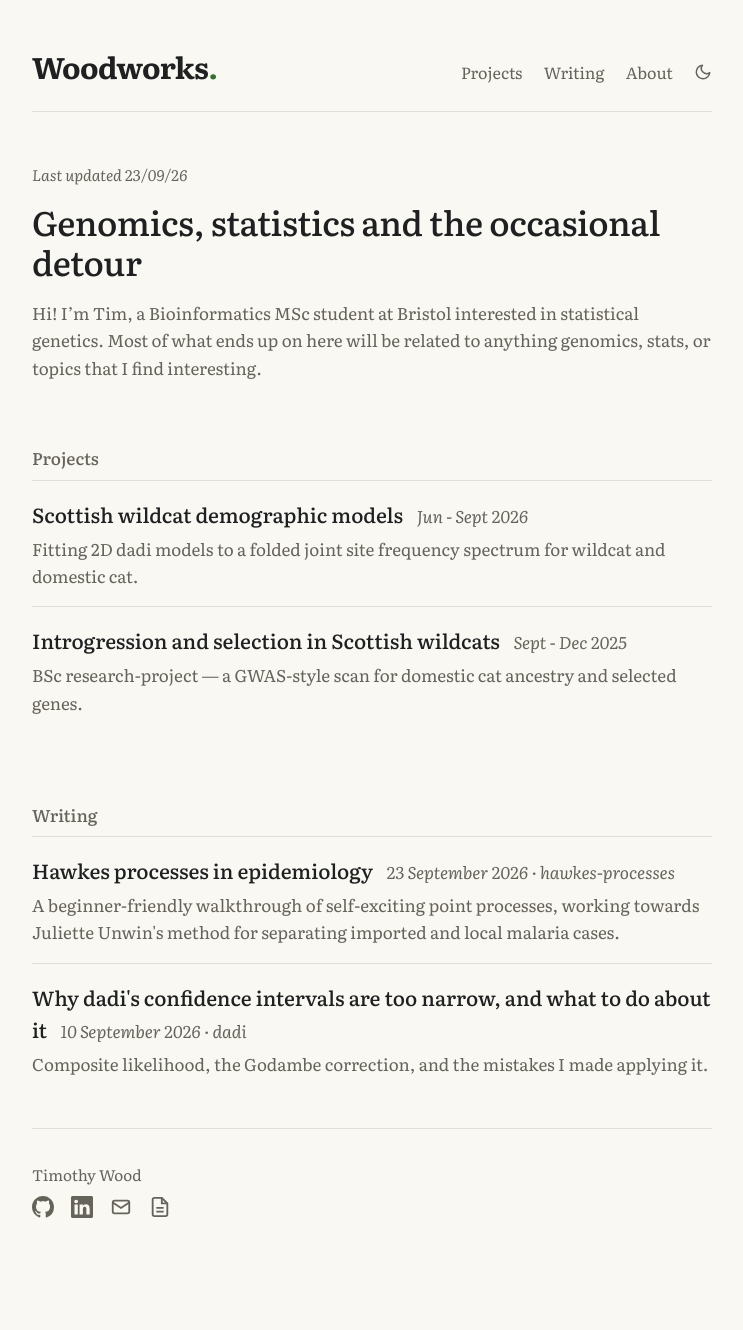
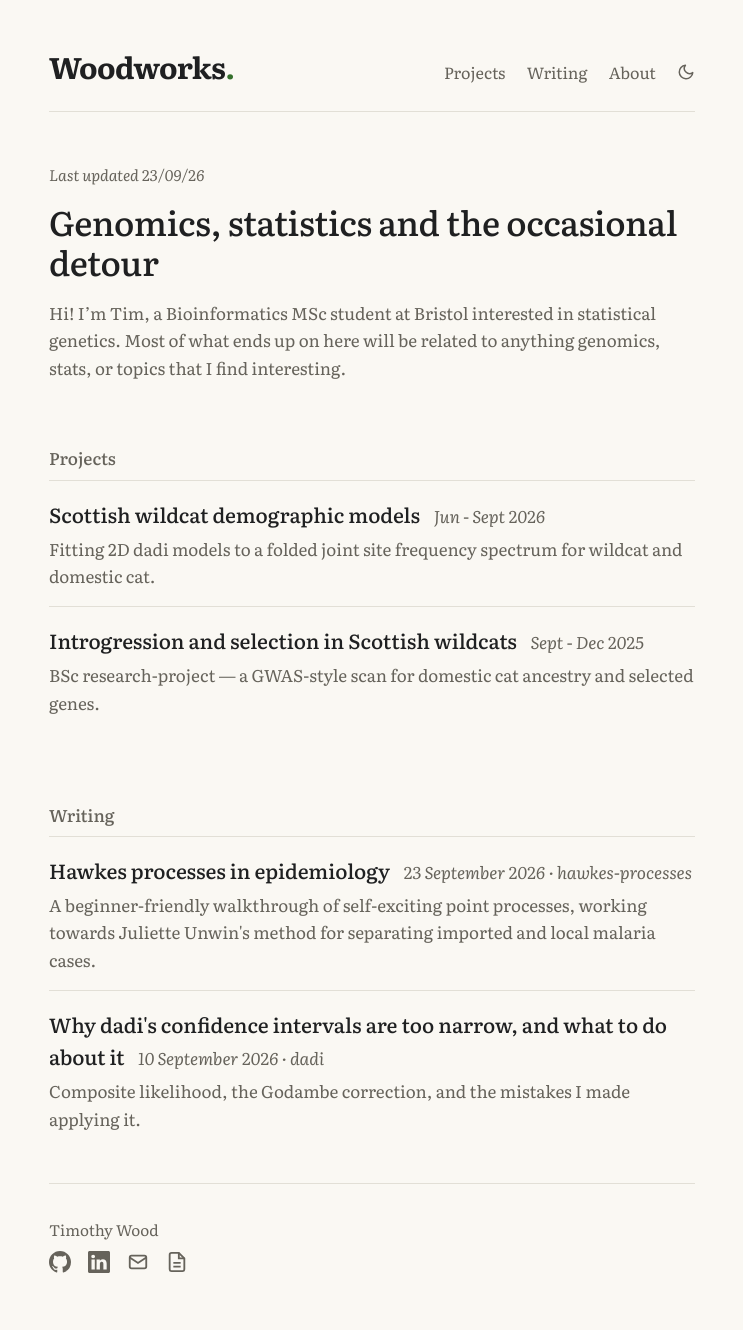
Before and after one commit to timj-wood/timj-wood.github.io, a Jekyll site: the page built from index.md, in a window 1280 px wide. Shown: the whole page, without its empty margins (268-1011 px from the left). Built offline with Jekyll 4.4.1, drawn with Linux system fonts in a browser that asks for light colours; before the commit the page ends 1276 px from its top, so only the background shows below that.

Commit message:
Update style.css

```diff
--- a/assets/css/style.css
+++ b/assets/css/style.css
@@ -7,7 +7,7 @@
   --rule: #2c2e31;
   --moss: #8bc27f;
   --moss-soft: #223124;
-  --measure: 40rem;
+  --measure: 38rem;
 }
 @media (prefers-color-scheme: light) {
   :root:not([data-theme="dark"]) {
```
